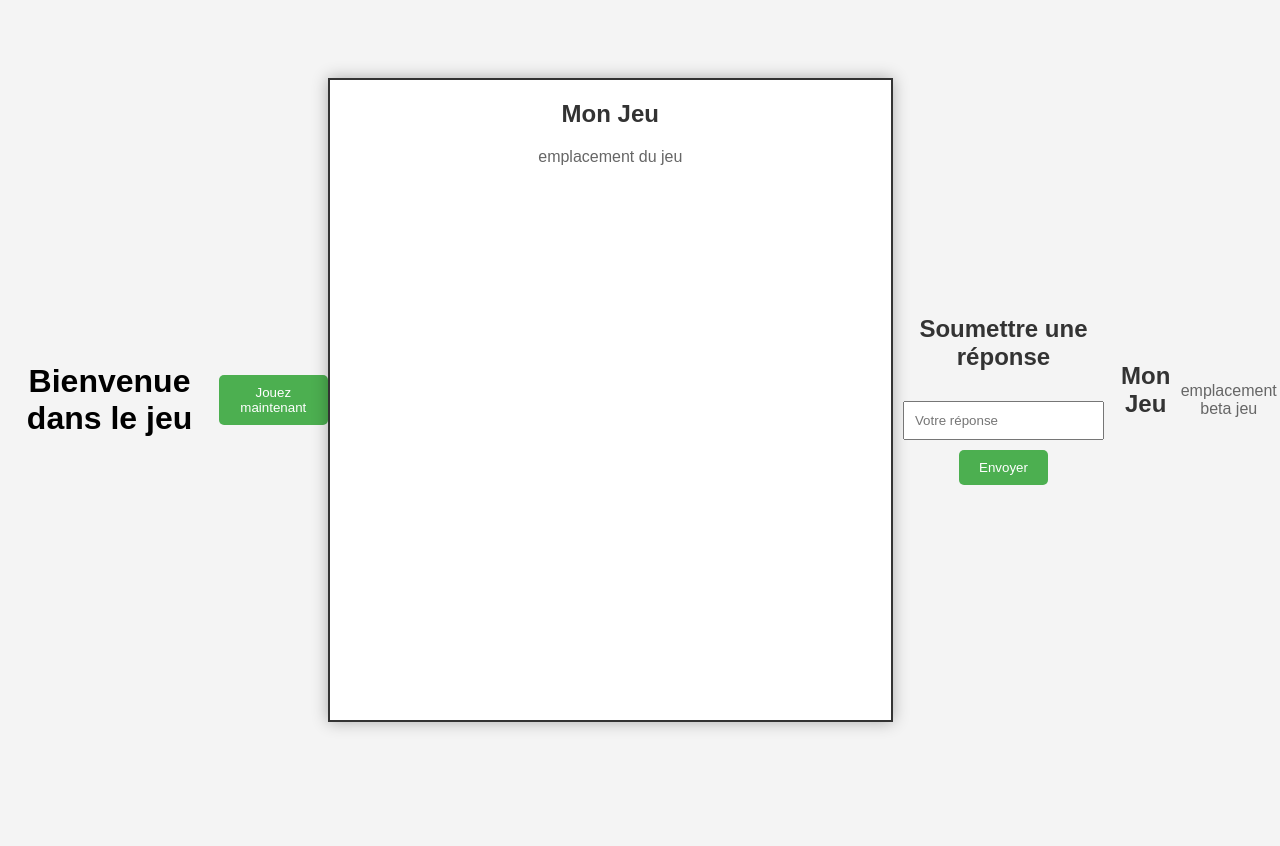
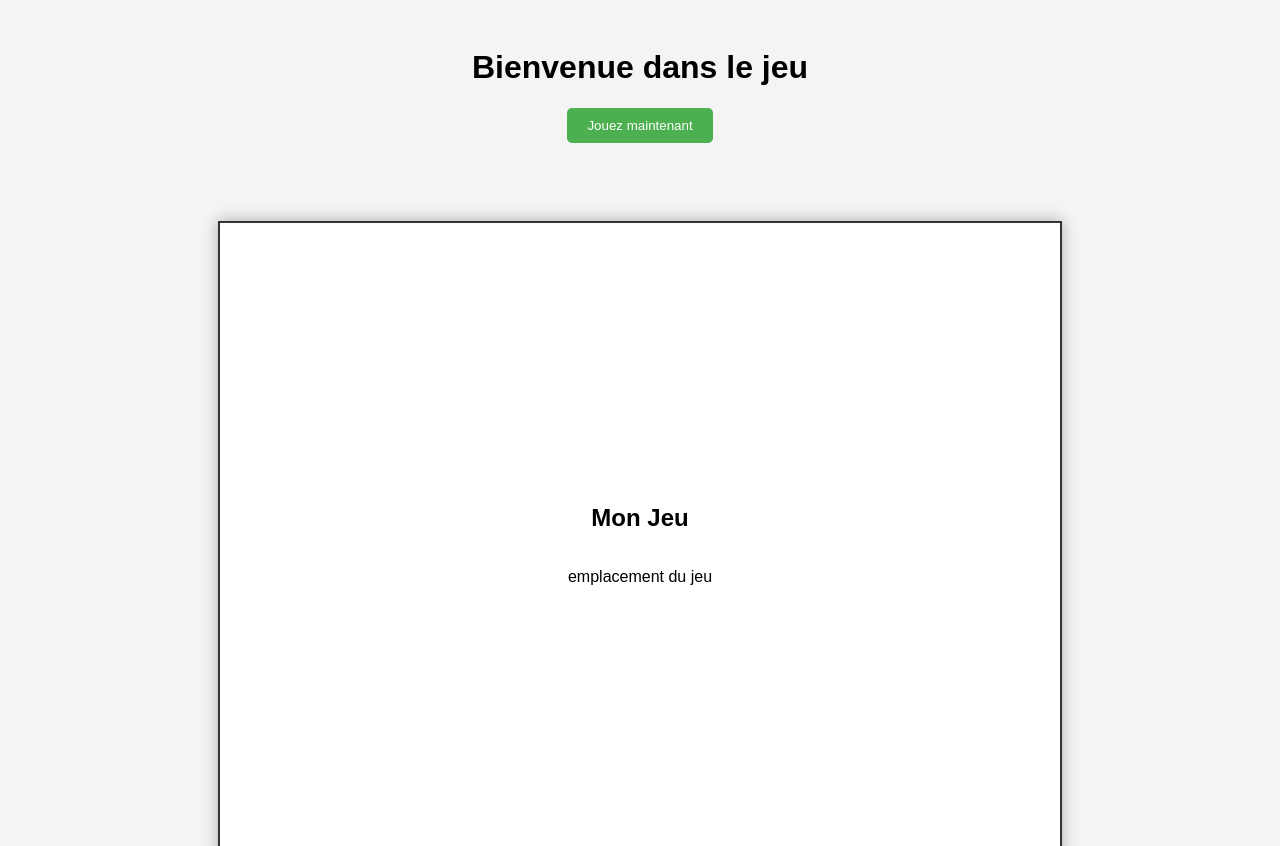
Before and after one commit to Elmael33/portefolio_project, a website: page Frontend/index.html in a window 1280 px wide. Shown: the top 846 px of the page. Before the commit the page ends 800 px from the top, so only its background shows below. Drawn offline with Linux system fonts and the light colour scheme.

Commit message:
Fix the frontend center container align

```diff
--- a/Frontend/index.html
+++ b/Frontend/index.html
@@ -11,21 +11,20 @@
 
     <button id="startGame">Jouez maintenant</button>
 
-    <div class="game-container">
-        <div class="game-header">
-            <h2>Mon Jeu</h2>
-            <p>emplacement du jeu</p>
+    <div class="container-wrapper">
+        <div class="game-container">
+            <div class="game-header">
+                <h2>Mon Jeu</h2>
+                <p>emplacement du jeu</p>
+            </div>
         </div>
     </div>
-
     <div id="submitAnswer">
         <h2>Soumettre une réponse</h2>
         <input type="text" id="answer" placeholder="Votre réponse">
         <button id="submit">Envoyer</button>
     </div>
 
-    <h2>Mon Jeu</h2>
-    <p>emplacement beta jeu</p>
     <p id="message"></p>
 
     <script src="app.js"></script>
--- a/Frontend/styles.css
+++ b/Frontend/styles.css
@@ -3,14 +3,13 @@ body {
     background-color: #f4f4f4;
     padding: 20px;
     text-align: center;
-    margin: 0;
-    padding: 0;
+}
+
+.container-wrapper {
     display: flex;
     justify-content: center;
     align-items: center;
     height: 100vh;
-    background-color: #f4f4f4;
-    font-family: Arial, sans-serif;
 }
 
 button {
@@ -37,20 +36,31 @@ input {
 }
 
 .game-container {
-    width: 800px;   /* Largeur de 800px pour le "carré" */
-    height: 600px;  /* Hauteur de 600px */
-    background-color: #ffffff; /* Couleur de fond du jeu (blanc) */
-    border: 2px solid #333;    /* Bordure pour délimiter */
-    box-shadow: 0px 0px 15px rgba(0, 0, 0, 0.3); /* Effet d'ombre autour */
-    padding: 20px;  /* Un peu d'espace à l'intérieur du conteneur */
+    width: 800px;
+    height: 600px;
+    background-color: #ffffff;
+    border: 2px solid #333;
+    box-shadow: 0px 0px 15px rgba(0, 0, 0, 0.3);
+    display: flex;
+    flex-direction: column;
+    justify-content: space-between;
+    padding: 20px;
     text-align: center;
 }
 
-h2 {
-    margin-top: 0;
-    color: #333;
+.game-header {
+    flex-grow: 1;
+    display: flex;
+    flex-direction: column;
+    justify-content: center;
 }
 
-p {
-    color: #666;
+.game-footer {
+    margin-top: 20px;
 }
+
+button.start-btn {
+    padding: 10px 20px;
+    font-size: 16px;
+    cursor: pointer;
+}
```
